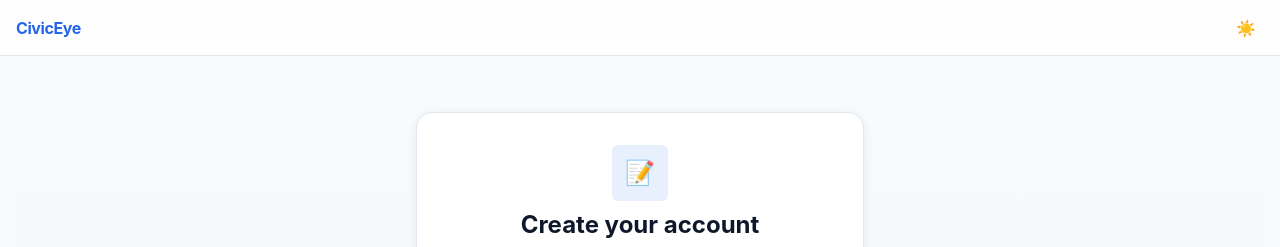
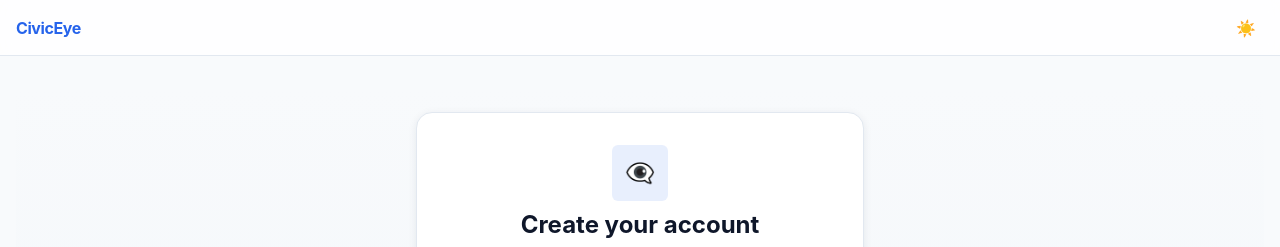
Before and after one commit to sarthaksahu03/civic-issue-reporter, a React (Vite) app in the folder frontend/: page /register in a window 1280 px wide. Shown: the top 247 px of the page. Built offline with nearby package versions, Linux system fonts and the light colour scheme; no server answers.

Commit message:
changed icon

```diff
--- a/frontend/src/components/Auth/RegisterForm.tsx
+++ b/frontend/src/components/Auth/RegisterForm.tsx
@@ -38,7 +38,7 @@ const RegisterForm: React.FC = () => {
       >
         <div className="flex flex-col items-center mb-4">
           <div className="w-14 h-14 bg-primary/10 dark:bg-primary-dark/20 rounded-md flex items-center justify-center mb-2">
-            <span className="text-2xl text-primary dark:text-primary-dark" aria-hidden="true">📝</span>
+            <span className="text-2xl text-primary dark:text-primary-dark" aria-hidden="true">👁‍🗨</span>
           </div>
           <h2 className="text-2xl font-bold text-slate-900 dark:text-slate-100">Create your account</h2>
         </div>
```
